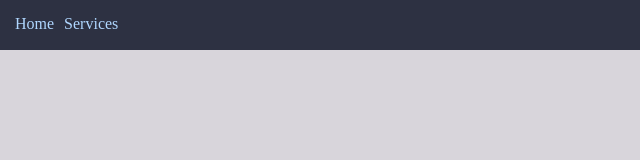
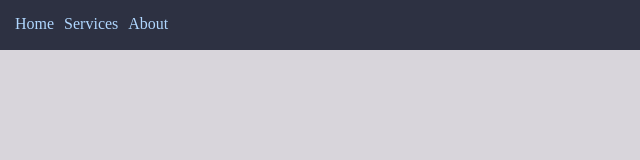
Before and after one commit to Anikethsubhas/webapp-test, a plain HTML site: page index.html in a window 1280 px wide. Shown: the full height of the page, 0-640 px from the left. Drawn offline with Linux system fonts and the light colour scheme.

Commit message:
add about

```diff
--- a/index.html
+++ b/index.html
@@ -11,7 +11,7 @@
         <ul class="nav-content">
             <li><a href="">Home</a></li>
             <li><a href="">Services</a></li>
-            <!-- <li><a href="">About</a></li> -->
+            <li><a href="">About</a></li>
         </ul>
     </div>
 </body>
```
